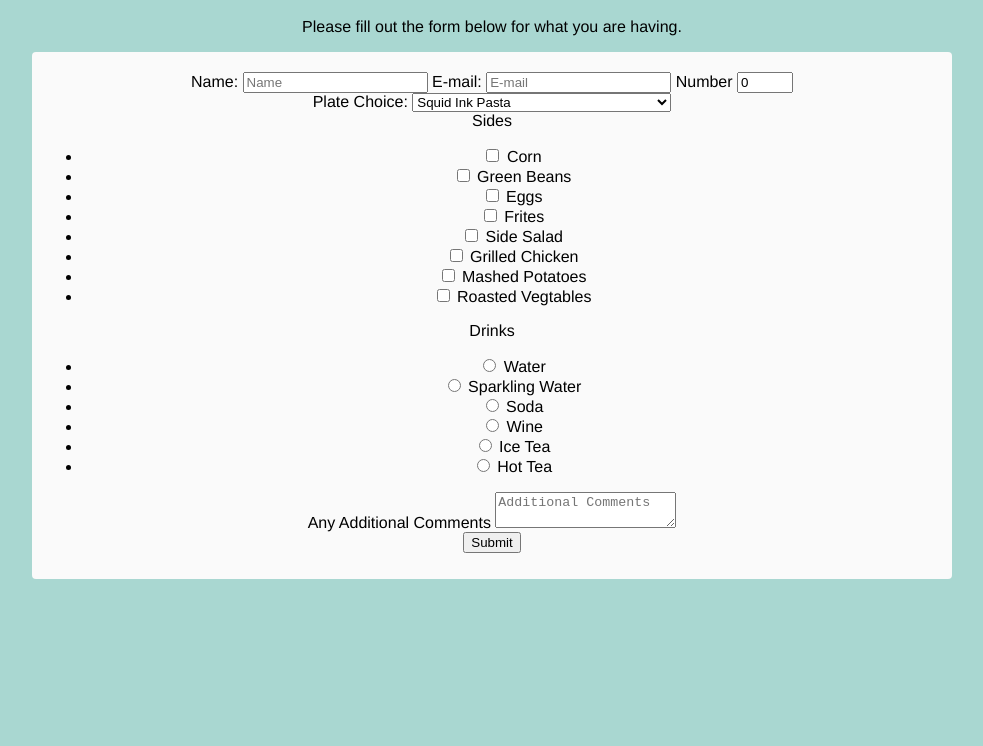
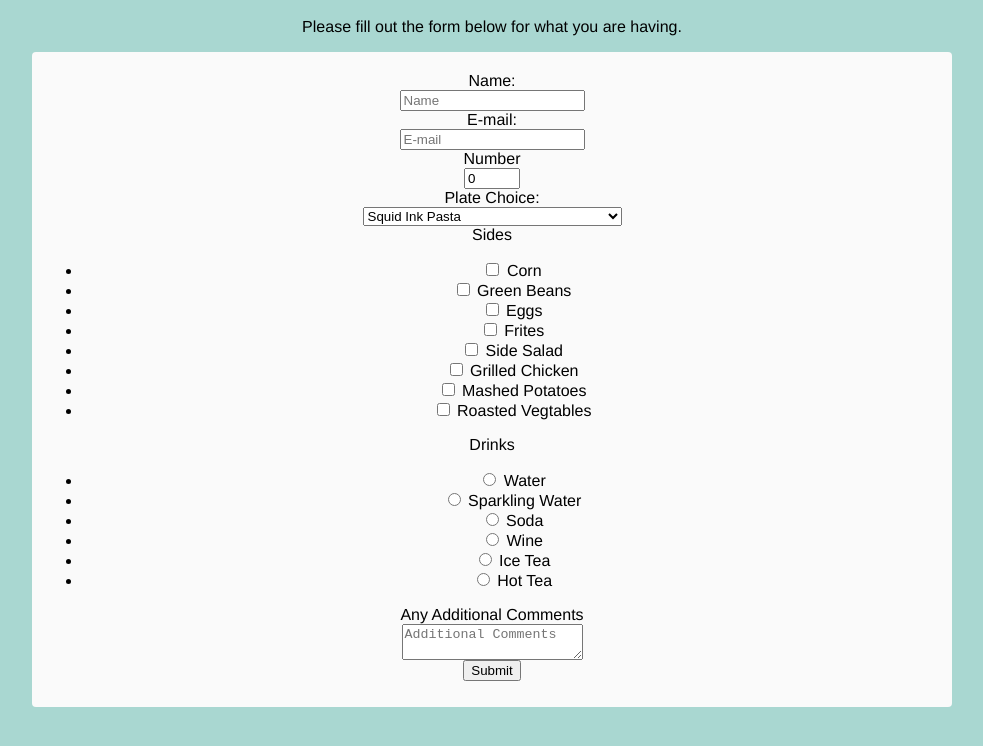
Before and after one commit to thuy-n3/survery-form, a plain HTML site: page index.html in a window 1280 px wide. Shown: the part 48-794 px from the top of the page, without its empty margins (148-1131 px from the left). Drawn offline with Linux system fonts and the light colour scheme.

Commit message:
styling setup

```diff
--- a/index.html
+++ b/index.html
@@ -20,7 +20,7 @@
 
         <form id="survey-form">
 
-            <div id="who-section">
+            <!-- <div id="who-section">
                 <label for="name" id="name-label" >Name:</label>
                 <input type="text" id="name" placeholder="Name" required>
 
@@ -29,10 +29,30 @@
 
                 <label for="number" id="number-label">Number</label>
                 <input type="number" id="number" value="0" min="0" max="10" placeholder="Enter a Number" required>
+            </div> -->
+
+            <div id="who-section">
+
+                    <div id="name-group">
+                        <div class="label"><label for="name" id="name-label" class="label">Name:</label></div>
+                        <div class="input-field"><input type="text" id="name" placeholder="Name" required></div>
+                    </div>
+
+                    <div id="email-group">
+                        <div class="label"><label for="email" id="email-label">E-mail:</label></div>
+                        <div class="input-field"><input type="email" id="email" placeholder="E-mail" required></div>
+                    </div>
+
+                    <div id="number-group">
+                        <div class="label"><label for="number" id="number-label">Number</label></div>
+                        <div class="input-field"><input type="number" id="number" value="0" min="0" max="10" placeholder="Enter a Number" required>	</div>
+                    </div>
+
             </div>
 
             <div class="plate-section">
-                <label for="plate-choice">Plate Choice:</label>
+                <div class="label"><label for="plate-choice">Plate Choice:</label></div>
+                <div class="input-field">
                     <select  id="dropdown">
                         <option value="squid ink pasta">Squid Ink Pasta</option>
                         <option value="bbq pizza">BBQ Pizza</option>
@@ -42,9 +62,11 @@
                         <option value="toad in a hole with sausage and bacon">Toad in a Hole with Sausage and Bacon</option>
                     </select>
                 </div>
+            </div>
 
             <div class="sides-section">
-                    <label>Sides</label>
+                   <div class="label"><label>Sides</label></div>
+                   <div class="input-field">
                         <ul>
                             <li>
                                 <input type="checkbox" class="form-check-input" name="sides" value="corn">
@@ -80,9 +102,11 @@
                             </li>
                         </ul>
                    </div>
+            </div>
 
             <div class="drink-section">
-                <Label>Drinks</Label>
+                <div class="label"><Label>Drinks</Label></div>
+                <div class="input-field">
                     <ul>
                         <li>
                             <input type="radio" name="drinks" value="water" class="form-radio">
@@ -110,15 +134,18 @@
                         </li>
                     </ul>
                 </div>
+            </div>
 
             <div class="comment-section">
-                    <label for="comments">Any Additional Comments</label>
+                <div class="label"><label for="comments">Any Additional Comments</label></div>
+                <div class="input-field">
                     <textarea class="form-control" placeholder="Additional Comments"></textarea>
                 </div>
+            </div>
 
-                <div>
+
             <button type="submit" id="submit" value="Submit" class="btn" >Submit</button>
-                </div>
+
 
         </form>
 
--- a/styles/styles.css
+++ b/styles/styles.css
@@ -15,10 +15,6 @@ body{
     padding-top: 20px;
 }
 
-/* #survey-form{
-    position: relative;
+form{
+    display: block;
 }
-
-#who-section{
-    position: absolute;
-} */
```
Lines whose indentation alone changed are shown as unchanged.
